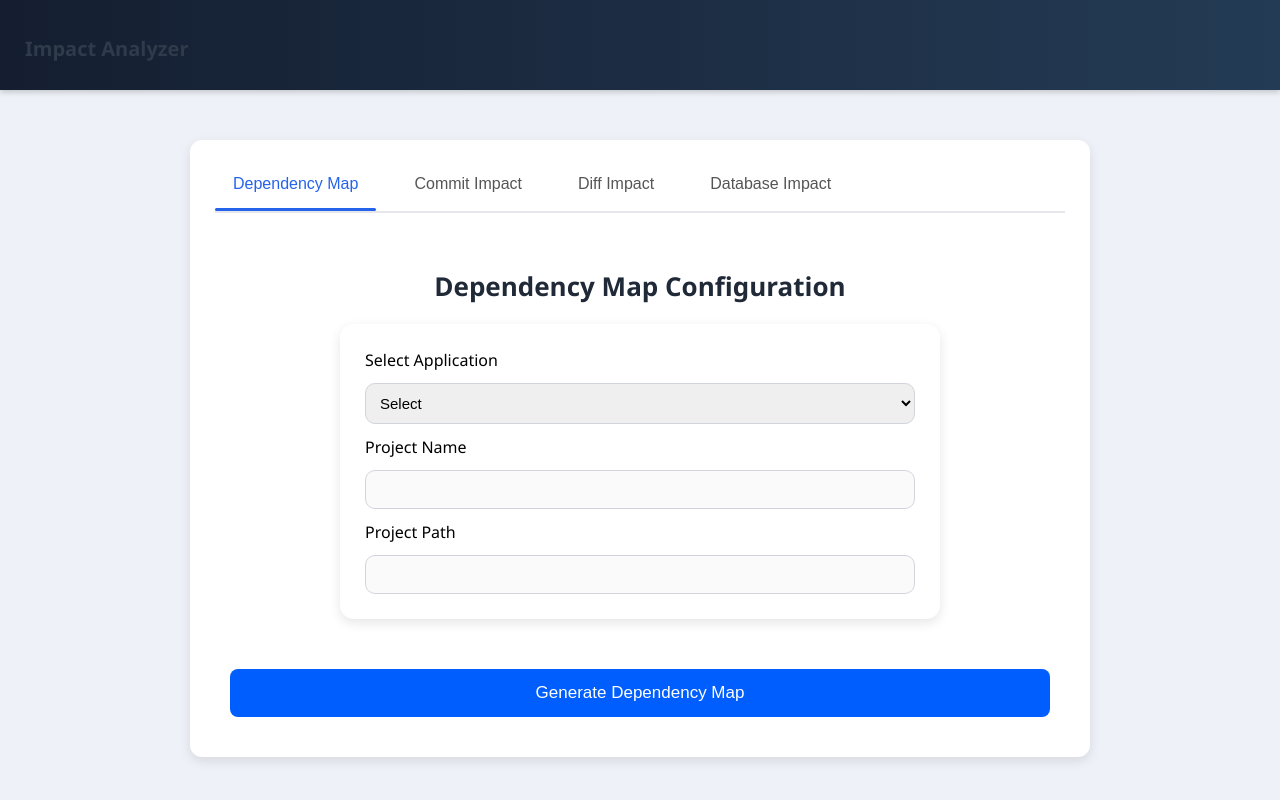
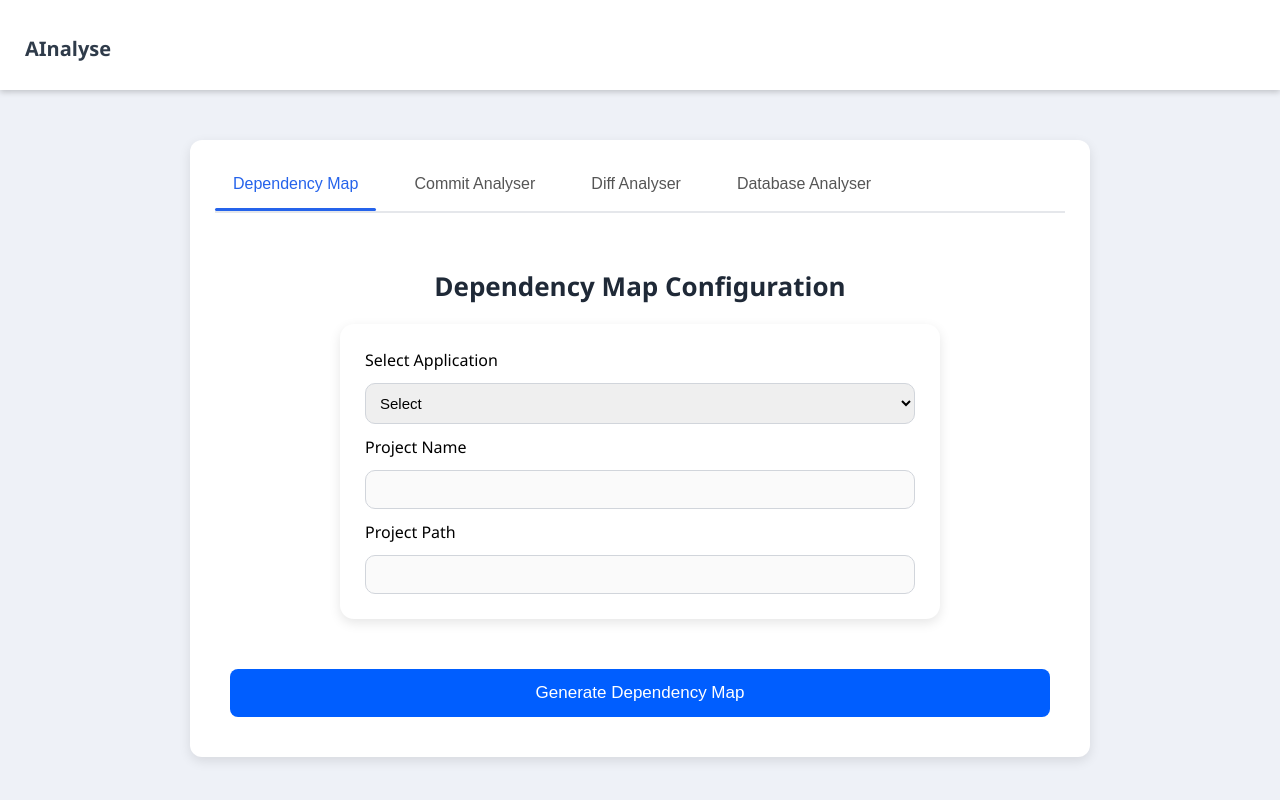
Before and after one commit to XeresArk/AInalyse-UI, a React (Vite) app in the folder impact-analyzer/: page / in a window 1280 px wide. Shown: the top 800 px of the page. Built offline with nearby package versions, Linux system fonts and the light colour scheme.

Commit message:
visual fixes

```diff
--- a/impact-analyzer/index.html
+++ b/impact-analyzer/index.html
@@ -3,7 +3,7 @@
 <head>
 <meta charset="UTF-8" />
 <meta name="viewport" content="width=device-width, initial-scale=1.0" />
-<title>Impact Analyzer</title>
+<title>AInalyse</title>
 </head>
 <body>
 <div id="root"></div>
--- a/impact-analyzer/src/components/ImpactDisplay.jsx
+++ b/impact-analyzer/src/components/ImpactDisplay.jsx
@@ -9,7 +9,7 @@ export default function ImpactDisplay({ data }) {
     <div className="impact-container">
 
       {/* Impact Title */}
-      <h2 className="impact-title">Impact Analysis Result</h2>
+      <h2 className="impact-title">AInalyse Result</h2>
 
       {/* Impact Score */}
       {data.impactScore !== null &&
--- a/impact-analyzer/src/components/Navbar.jsx
+++ b/impact-analyzer/src/components/Navbar.jsx
@@ -1,7 +1,7 @@
 export default function Navbar() {
   return (
     <nav className="navbar">
-      <h2>Impact Analyzer</h2>
+      <h2>AInalyse</h2>
     </nav>
   );
 }
--- a/impact-analyzer/src/routes/Dashboard.jsx
+++ b/impact-analyzer/src/routes/Dashboard.jsx
@@ -85,9 +85,9 @@ export default function Dashboard({ openTab }) {
         <Tabs
           tabs={[
             { key: TAB_DEP, label: "Dependency Map" },
-            { key: TAB_APP, label: "Commit Impact" },
-            { key: TAB_DIFF, label: "Diff Impact" },
-            { key: TAB_DB, label: "Database Impact" },
+            { key: TAB_APP, label: "Commit Analyser" },
+            { key: TAB_DIFF, label: "Diff Analyser" },
+            { key: TAB_DB, label: "Database Analyser" },
           ]}
           active={activeTab}
           onChange={(k) => setActiveTab(k)}
--- a/impact-analyzer/src/styles/styles.css
+++ b/impact-analyzer/src/styles/styles.css
@@ -6,7 +6,7 @@ background: #eef1f7;
 
 
 .navbar {
-background: linear-gradient(90deg, #141e30, #243b55);
+background: linear-gradient(90deg, #ffffff, #ffffff);
 color: white;
 padding: 18px 25px;
 font-size: 24px;
```
